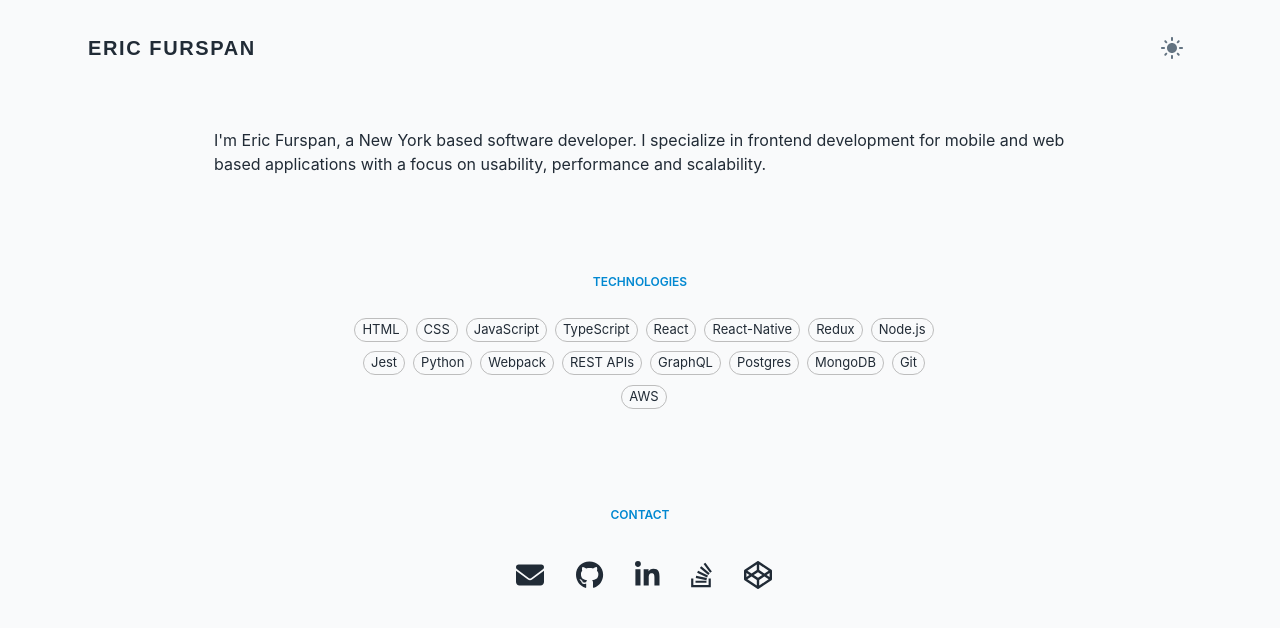
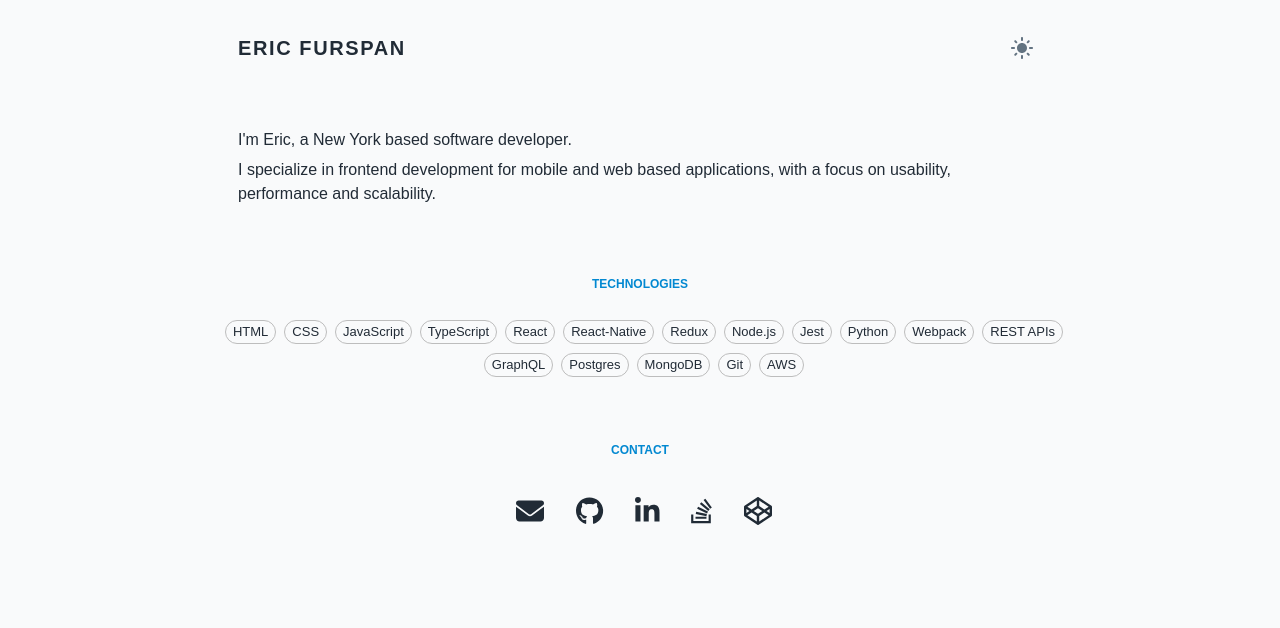
Before and after one commit to ericfurspan/portfolio-vite, a React (Vite) app: page / in a window 1280 px wide. Shown: the top 628 px of the page. Built offline with nearby package versions, Linux system fonts and the light colour scheme.

Commit message:
adjustments

```diff
--- a/src/App.tsx
+++ b/src/App.tsx
@@ -1,12 +1,12 @@
 import { Container, Stack } from '@mui/material';
-import { About, AppBar, Skills, SocialLinks } from './components';
+import { AppBar, About, Skills, SocialLinks } from './components';
 import appConfig from './config';
 
 const App = () => (
-  <Container maxWidth="lg" sx={{ paddingTop: 2 }}>
+  <Container maxWidth="md" sx={{ paddingTop: 2 }}>
     <AppBar />
 
-    <Stack spacing={12} alignItems="center">
+    <Stack spacing={8} alignItems="center">
       <About />
       <Skills title="Technologies" skills={appConfig.skills} />
       <SocialLinks title="Contact" socialLinks={appConfig.links as any} />
--- a/src/components/About.tsx
+++ b/src/components/About.tsx
@@ -2,8 +2,12 @@ import { Container, Typography } from '@mui/material';
 import appConfig from '../config';
 
 const About = () => (
-  <Container maxWidth="md">
-    <Typography>{appConfig.about}</Typography>
+  <Container>
+    {appConfig.about.map((str) => (
+      <Typography key={str} gutterBottom>
+        {str}
+      </Typography>
+    ))}
   </Container>
 );
 
--- /dev/null
+++ b/src/components/Expertise.tsx
@@ -0,0 +1,12 @@
+import { Container, Typography } from '@mui/material';
+import appConfig from '../config';
+
+const Expertise = () => (
+  <Container>
+    {appConfig.expertise.map((expertise) => (
+      <Typography key={expertise}>{expertise}</Typography>
+    ))}
+  </Container>
+);
+
+export default Expertise;
--- a/src/components/Skills.tsx
+++ b/src/components/Skills.tsx
@@ -2,7 +2,7 @@ import { Chip, Grid, Stack } from '@mui/material';
 import SectionHeader from './common/SectionHeader';
 
 const Skills = ({ skills = [], title }: { skills: string[]; title?: string }) => (
-  <Stack alignItems="center" spacing={2} maxWidth="sm">
+  <Stack alignItems="center" spacing={2}>
     {title && <SectionHeader title={title} />}
 
     <Grid container spacing={1} justifyContent="center">
--- a/src/components/index.ts
+++ b/src/components/index.ts
@@ -1,5 +1,6 @@
 export { default as AppBar } from './AppBar';
 export { default as About } from './About';
+export { default as Expertise } from './Expertise';
 export { default as Skills } from './Skills';
 export { default as SocialLinks } from './SocialLinks';
 export { default as Projects } from './Projects';
--- a/src/config.ts
+++ b/src/config.ts
@@ -1,14 +1,15 @@
 export default {
   name: 'Eric Furspan',
   title: 'Software Engineer',
-  about:
-    "I'm Eric Furspan, a New York based software developer. I specialize in frontend development for mobile and web based applications with a focus on usability, performance and scalability.",
-  links: [
-    { name: 'email', url: 'mailto:eric.furspan@gmail.com' },
-    { name: 'github', url: 'https://github.com/ericfurspan' },
-    { name: 'linkedin', url: 'https://www.linkedin.com/in/eric-furspan/' },
-    { name: 'stackoverflow', url: 'https://stackoverflow.com/users/5792155/eric-furspan' },
-    { name: 'codepen', url: 'https://codepen.io/ericfurspan' },
+  about: [
+    "I'm Eric, a New York based software developer.",
+    'I specialize in frontend development for mobile and web based applications, with a focus on usability, performance and scalability.',
+  ],
+  expertise: [
+    'User interface design / component development',
+    'Data fetching and API integration',
+    'Scaling, Testing, monitoring, and securing applications',
+    'Troubleshooting, debugging, documentation, code refactoring',
   ],
   skills: [
     'HTML',
@@ -28,6 +29,13 @@ export default {
     'MongoDB',
     'Git',
     'AWS',
+  ],
+  links: [
+    { name: 'email', url: 'mailto:eric.furspan@gmail.com' },
+    { name: 'github', url: 'https://github.com/ericfurspan' },
+    { name: 'linkedin', url: 'https://www.linkedin.com/in/eric-furspan/' },
+    { name: 'stackoverflow', url: 'https://stackoverflow.com/users/5792155/eric-furspan' },
+    { name: 'codepen', url: 'https://codepen.io/ericfurspan' },
   ],
   projects: [
     {
--- a/src/main.tsx
+++ b/src/main.tsx
@@ -2,7 +2,6 @@ import { createRoot } from 'react-dom/client';
 import React from 'react';
 import ThemeProvider from './theme/index.tsx';
 import App from './App.tsx';
-import '@fontsource-variable/raleway';
 
 const container = document.getElementById('root');
 const root = createRoot(container as HTMLElement);
--- a/src/theme/typography.ts
+++ b/src/theme/typography.ts
@@ -1,5 +1,10 @@
+import '@fontsource-variable/raleway';
+import '@fontsource/ubuntu-mono';
+
 const typography = {
-  fontFamily: '-apple-system,BlinkMacSystemFont,Segoe UI,Roboto,Helvetica,Arial,sans-serif',
+  // fontFamily: "'Ubuntu Mono', sans-serif;",
+  fontFamily: "'Raleway Variable', sans-serif",
+  // fontFamily: '-apple-system,BlinkMacSystemFont,Segoe UI,Roboto,Helvetica,Arial,sans-serif',
 };
 
 export default typography;
```
Also changed, not shown: src/components/AppBar.tsx (+2 -6 lines).
